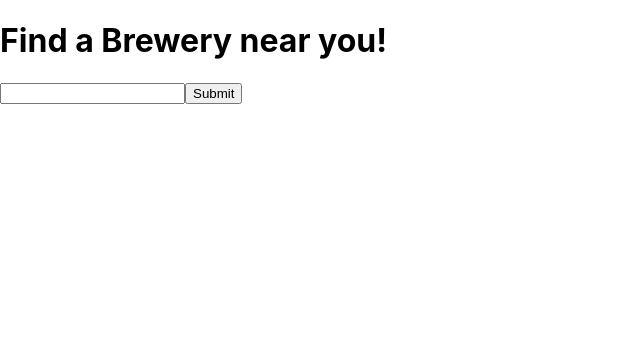
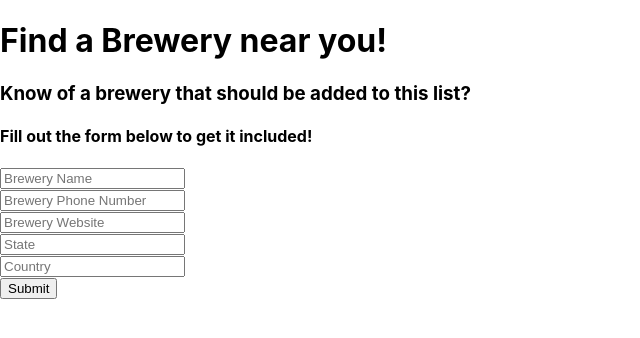
Before and after one commit to ChelseyReann/MERN-beer-API, a React (Create React App) app: page / in a window 1280 px wide. Shown: the top 338 px of the page, without its empty margins (0-640 px from the left). Built offline with nearby package versions, Linux system fonts and the light colour scheme; no server answers.

Commit message:
includes state for form components

```diff
--- a/src/App.css
+++ b/src/App.css
@@ -5,4 +5,5 @@
 
 button {
   height: 2rem;
+  margin-top: 2rem;
 }
--- a/src/Form.jsx
+++ b/src/Form.jsx
@@ -2,13 +2,50 @@ import { useState } from 'react'
 
 function Form (){
     const [form, setForm] = useState('')
+    const [name, setName] = useState('')
+    const [phone, setPhone] = useState('')
+    const [url, setUrl] = useState('')
+    const [state, setState] = useState('')
+    const [country, setCountry] = useState('')
+
+    const handleName = (e) => {
+        setName(e.target.value)
+        console.log(e.target.value)
+    }
+
+    const handlePhone = (e) => {
+        setPhone(e.target.value)
+    }
+
+    const handleUrl = (e) => {
+        setUrl(e.target.value)
+    }
+
+    const handleState = (e) => {
+        setState(e.target.value)
+    }
+
+    const handleCountry = (e) => {
+        setCountry(e.target.value)
+    }
+
+    const handleSubmit = (e) => {
+        e.preventDefault()
+        setForm()
+    }
 
     return (
         <div>
-            <form>
-                <input type='text'></input>
-                <input type='submit'></input>
-            </form>
+            <h3>Know of a brewery that should be added to this list?</h3>
+            <h4>Fill out the form below to get it included!</h4>
+                <form>
+                    <input type='text' placeholder='Brewery Name' value={name} onChange={handleName}></input><br />
+                    <input type='text' placeholder='Brewery Phone Number' value={phone} onChange={handlePhone}></input><br />
+                    <input type='text' placeholder='Brewery Website' value={url} onChange={handleUrl}></input><br />
+                    <input type='text' placeholder='State' value={state} onChange={handleState}></input><br />
+                    <input type='text' placeholder='Country' value={country} onChange={handleCountry}></input><br />
+                    <input type='submit' onClick={handleSubmit}></input>
+                </form>
         </div>
     )
 }
```
